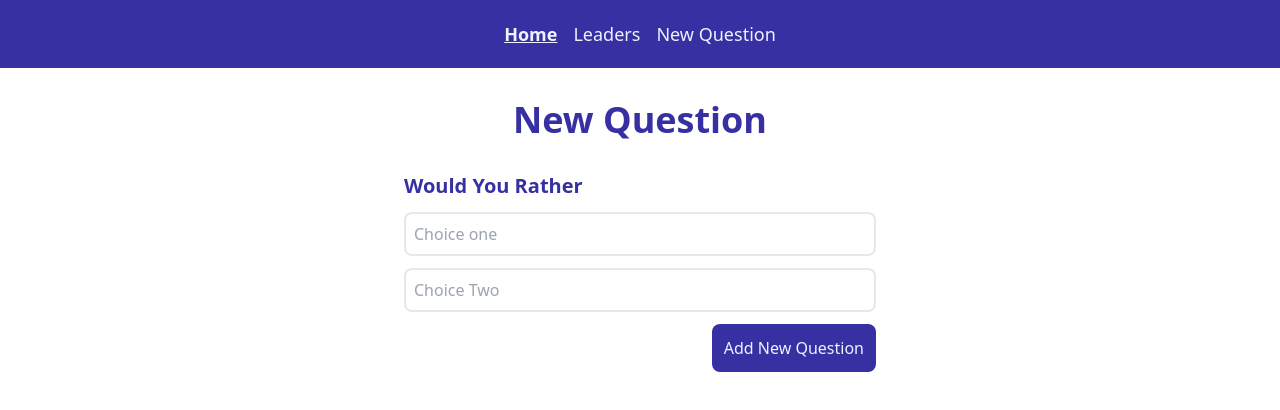
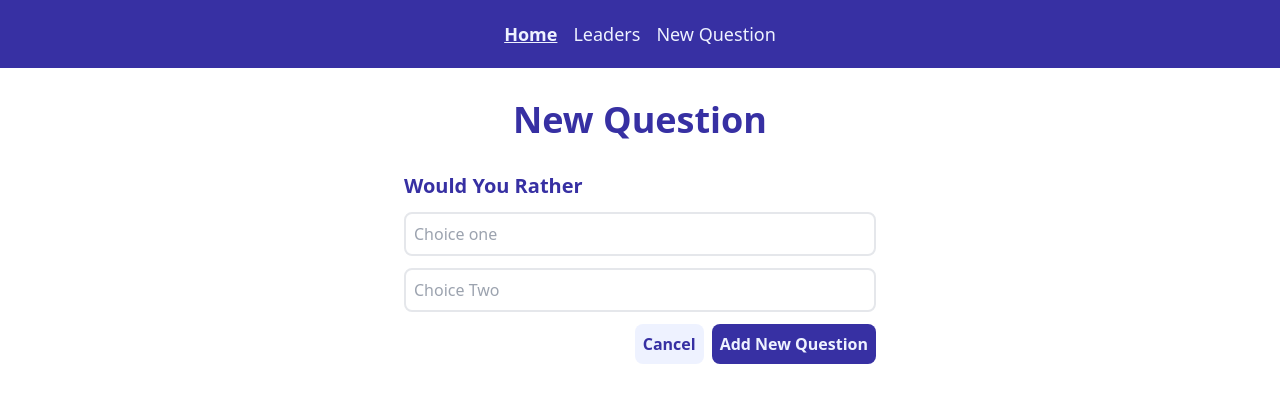
Before and after one commit to dacitto/Would-You-Rather, a React (Create React App) app: page /newquestion in a window 1280 px wide. Shown: the top 410 px of the page. Built offline with nearby package versions, Linux system fonts and the light colour scheme; sample sign-in values are in the browser's storage.

Commit message:
feat: add cancel button to new question page

```diff
--- a/src/actions/questions.js
+++ b/src/actions/questions.js
@@ -18,9 +18,8 @@ export const addAnswer = ({ qid, authedUser, answer }) => {
     answer,
   };
 };
-export const handleAnswer = (qid, answer) => {
-  return (dispatch, getState) => {
-    const { authedUser } = getState();
+export const handleAnswer = (qid, answer, authedUser) => {
+  return (dispatch) => {
     return _saveQuestionAnswer({ qid, authedUser, answer }).then(() => {
       console.log("answer added");
       dispatch(addAnswer({ qid, authedUser, answer }));
--- a/src/components/Vote/index.js
+++ b/src/components/Vote/index.js
@@ -8,7 +8,7 @@ const Vote = ({ question, authed, vote, votes, option }) => {
       onClick={
         !question["optionOne"].votes.includes(authed) &&
         !question["optionTwo"].votes.includes(authed)
-          ? () => dispatch(handleAnswer(question.id, option))
+          ? () => dispatch(handleAnswer(question.id, option, authed))
           : null
       }
       className={`w-full bg-indigo-100 px-2 py-5 rounded-lg cursor-pointer ${
--- a/src/pages/Home.js
+++ b/src/pages/Home.js
@@ -1,13 +1,16 @@
-import React, { useState } from "react";
-import { useSelector } from "react-redux";
+import React, { useState, useEffect } from "react";
+import { useSelector, useDispatch } from "react-redux";
 import { Link } from "react-router-dom";
 
 const Home = () => {
+  const dispatch = useDispatch();
   const users = useSelector((state) => state.users);
   const questions = useSelector((state) => state.questions);
+  //useEffect(() => {}, [questions, users, dispatch]);
   const authed = JSON.parse(localStorage.getItem("authedUser"));
   const answeredIds = users[authed] ? Object.keys(users[authed].answers) : [];
   const [answered, setAnswered] = useState(false);
+
   return (
     <main className="bg-white">
       <div className="container max-w-lg mx-auto p-5">
--- a/src/pages/NewQuestion.js
+++ b/src/pages/NewQuestion.js
@@ -2,13 +2,14 @@ import React, { useState } from "react";
 import { handleQuestion } from "../actions/questions";
 import { useDispatch, useSelector } from "react-redux";
 import Option from "../components/NewQuestion/Option";
+import { useNavigate } from "react-router";
 const NewQuestion = () => {
   const dispatch = useDispatch();
+  const Navigate = useNavigate();
   const authedUser = useSelector((state) => state.authedUser);
   const [option1, setOption1] = useState("");
   const [option2, setOption2] = useState("");
-  console.log(option1);
-  console.log(option2);
+
   return (
     <main className="bg-white">
       <div className="container max-w-lg mx-auto p-5">
@@ -21,12 +22,19 @@ const NewQuestion = () => {
           </h2>
           <Option placeholder="Choice one" setOption={setOption1} />
           <Option placeholder="Choice Two" setOption={setOption2} />
-
+          <div className="w-full flex gap-2">
             <button
-            className="bg-indigo-800 text-indigo-50 w-max p-3 rounded-lg ml-auto"
+              className="bg-indigo-50 text-indigo-800 p-2 font-semibold rounded-lg ml-auto"
+              onClick={() => Navigate("/")}
+            >
+              Cancel
+            </button>
+            <button
+              className="bg-indigo-800 text-indigo-50  p-2 font-semibold rounded-lg"
               onClick={() => {
                 if (option1 && option2) {
-                dispatch(handleQuestion("daci", "salah", authedUser));
+                  dispatch(handleQuestion(option1, option2, authedUser));
+                  Navigate("/");
                 }
               }}
             >
@@ -34,6 +42,7 @@ const NewQuestion = () => {
             </button>
           </div>
         </div>
+      </div>
     </main>
   );
 };
--- a/src/reducers/questions.js
+++ b/src/reducers/questions.js
@@ -11,15 +11,14 @@ const questions = (state = {}, action) => {
         ...action.questions,
       };
     case ANSWER_QUESTION:
+      const { authedUser, qid, answer } = action;
       return {
         ...state,
-        [action.qid]: {
-          ...state[action.qid],
-          [action.answer]: {
-            ...state[action.qid][action.answer],
-            votes: state[action.qid][action.answer].votes.concat([
-              action.authedUser,
-            ]),
+        [qid]: {
+          ...state[qid],
+          [answer]: {
+            ...state[qid][answer],
+            votes: state[qid][answer].votes.concat([authedUser]),
           },
         },
       };
```
Lines whose indentation alone changed are shown as unchanged.
